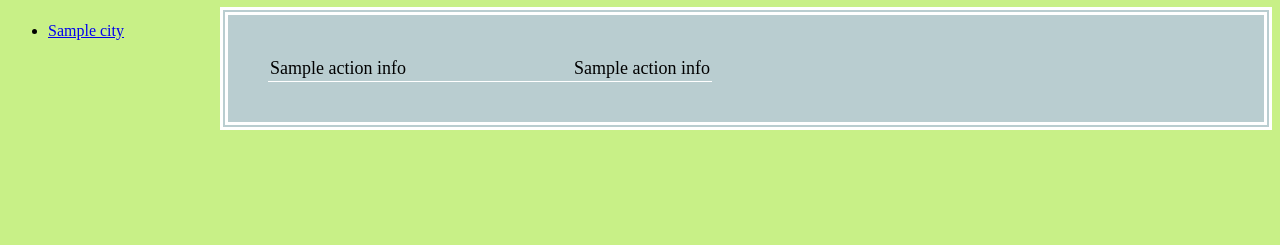
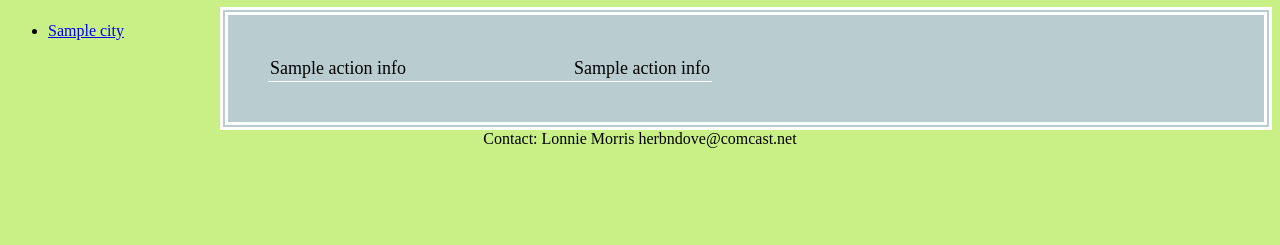
Before and after one commit to ajcpi/CoolCitiesInfo, a Python web app: template templates/city.html in a window 1280 px wide. Shown: the part 555-800 px from the top of the page. Run offline with Jinja, Linux system fonts and the light colour scheme; the template is opened without the code that fills it: most values are stand-ins (such as "Sample title", 1, 10 or a date in 2020).

Commit message:
Added contact info to base template
Since emails are gone

```diff
--- a/templates/base.html
+++ b/templates/base.html
@@ -7,7 +7,7 @@
     <link rel="stylesheet" type="text/css" href="/static/MasterStyleSheet.css" />
 </head>
 <body>
-    <div id="container">
+<div id="container">
         <div id="outer" >
             <div id="header" ><img src="/static/ccheader.jpg" alt="Illinois Cool Cities"/></div>
         </div>
@@ -25,6 +25,9 @@
     <div id="content">
         {% block content %}{% endblock %}
     </div>
+    <div id="footer">
+        <center>Contact: Lonnie Morris herbndove@comcast.net</center>
+    </div>
 </div>
 
 </body>
```
